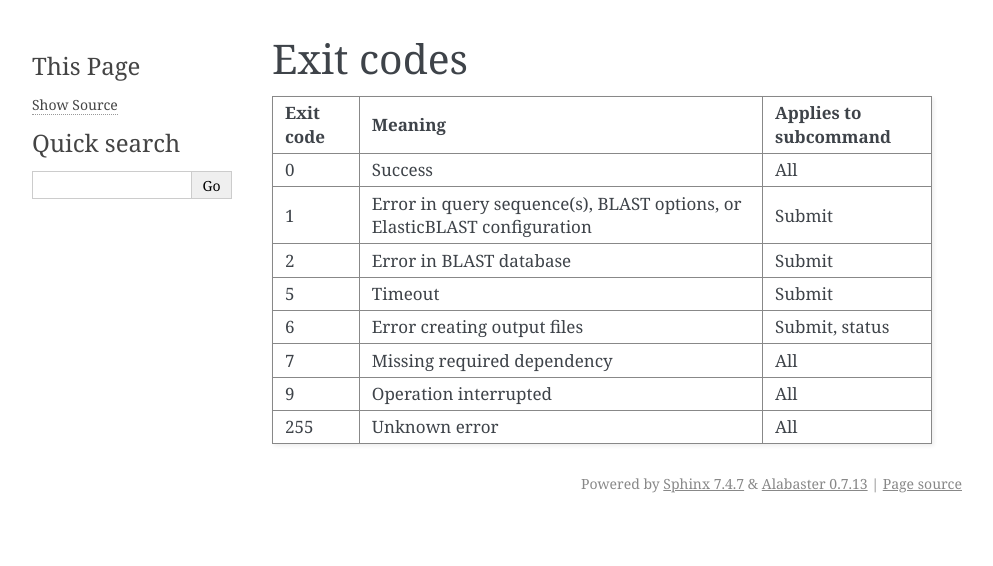
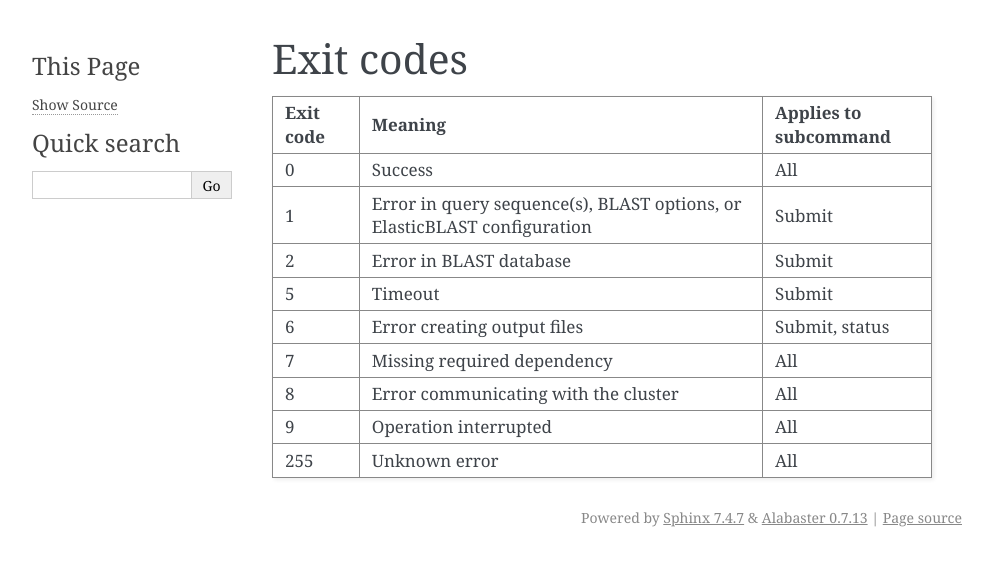
Before and after one commit to ncbi/elastic-blast-docs, a Sphinx documentation site: the page built from docs/source/exit-codes.rst, in a window 1280 px wide. Shown: the top 566 px of the page, without its empty margins (148-1141 px from the left). Built offline with Sphinx 7.4.7, drawn with Linux system fonts in a browser that asks for light colours.

Commit message:
Added exit code 8

```diff
--- a/docs/source/exit-codes.rst
+++ b/docs/source/exit-codes.rst
@@ -10,6 +10,7 @@ Exit code  Meaning
 5          Timeout                                                                      Submit
 6          Error creating output files                                                  Submit, status
 7          Missing required dependency                                                  All
+8          Error communicating with the cluster                                         All
 9          Operation interrupted                                                        All
 255        Unknown error                                                                All
 =========  ============================================================================ ============================
```
